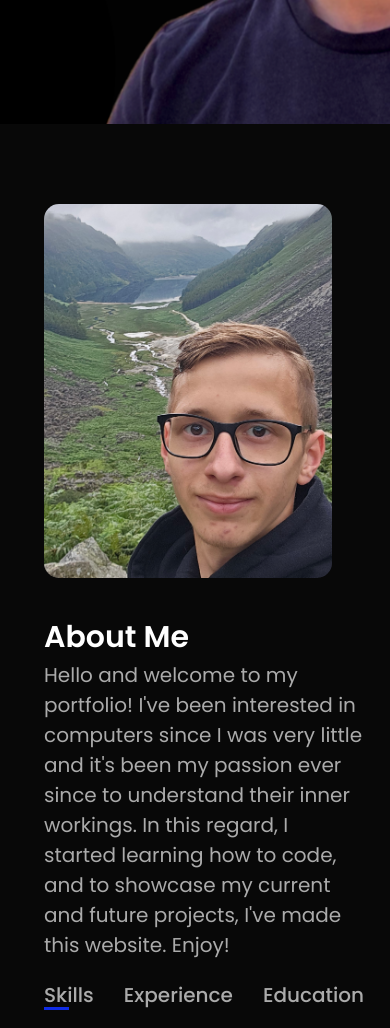
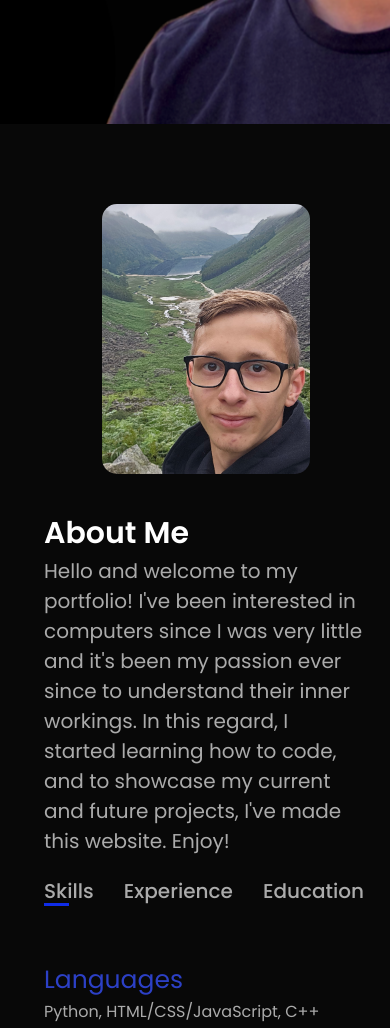
Before and after one commit to gabor-mkrsz/portfolio-website, a plain HTML site: page index.html in a window 390 px wide. Shown: the part 720-1748 px from the top of the page. Drawn offline with Linux system fonts and the light colour scheme.

Commit message:
about img fixes

```diff
--- a/style.css
+++ b/style.css
@@ -88,8 +88,8 @@ nav ul li a:hover::after{
 
  /* about */
  #about{
-
-    padding-bottom: 0;
+    padding-top: 4rem;
+    padding-bottom: 3rem;
     color: #ababab;
     width: 100%;
  }
@@ -106,7 +106,8 @@ nav ul li a:hover::after{
  }
 
  .about-col-1 img{
-    width: 90%;
+    margin-left: 17%;
+    width: 65%;
     border-radius: 15px;
     align-items: center;
     height: auto;
@@ -483,8 +484,9 @@ nav .fas{
         align-items: center;
     }
 
-    .about-col-1{
+    .about-col-1 img{
         margin-bottom: 30px;
+        margin-left: 18%;
     }
 
     .about-col-2{
```
